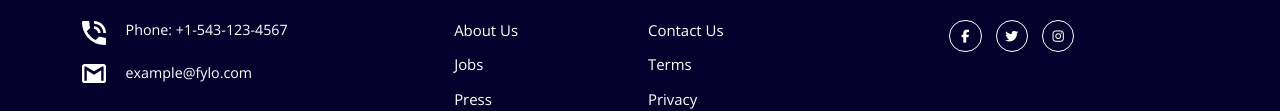
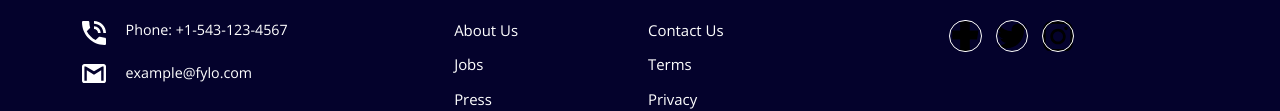
Before and after one commit to 3eze3/Fylo-Landing-Page, a plain HTML site: page index.html in a window 1280 px wide. Shown: the part 2013-2124 px from the top of the page. Drawn offline with nearby package versions, Linux system fonts and the light colour scheme.

Commit message:
Add the images to logos social

```diff
--- a/index.html
+++ b/index.html
@@ -192,17 +192,17 @@
             <ul class="social__list">
               <li class="social__item">
                 <a class="social__link" href="#" aria-label="Facebook">
-                  <i class="fa-brands fa-facebook-f"></i>
+                  <img src="images/facebook-f.svg" alt aria-hidden="true" />
                 </a>
               </li>
               <li class="social__item">
                 <a class="social__link" href="#" aria-label="Twitter">
-                  <i class="fa-brands fa-twitter"></i>
+                  <img src="images/twitter.svg" alt aria-hidden="true" />
                 </a>
               </li>
               <li class="social__item">
                 <a class="social__link" href="#" aria-label="Instagram">
-                  <i class="fa-brands fa-instagram"></i>
+                  <img src="images/instagram.svg" alt aria-hidden="true" />
                 </a>
               </li>
             </ul>
```
